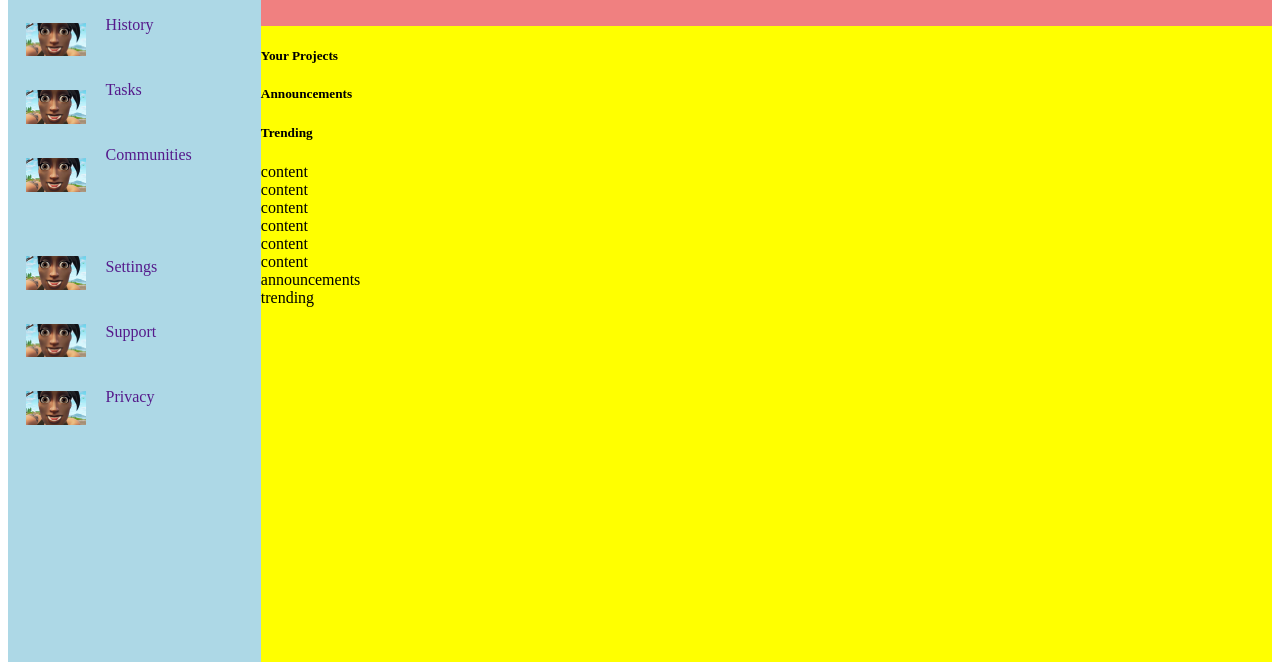
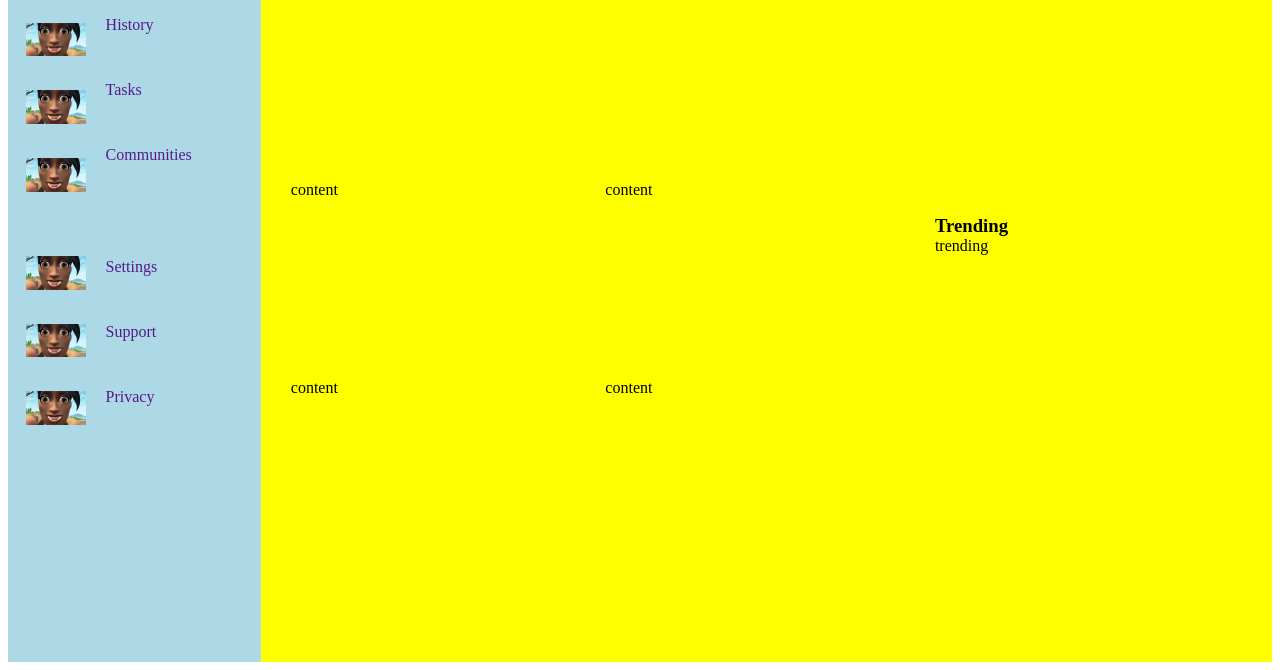
Before and after one commit to ChristianIsaacTran/admin-dashboard-TOP, a plain HTML site: page index.html in a window 1280 px wide. Shown: the part 300-970 px from the top of the page. Drawn offline with Linux system fonts and the light colour scheme.

Commit message:
Finished main content positioning.
Just need to add assets and stylings. Also
need to fix a positioning issue with the side
bar logo.

```diff
--- a/index.html
+++ b/index.html
@@ -78,20 +78,26 @@
         </div>
 
         <div class="main-content">
-            <h5>Your Projects</h5>
-            <h5>Announcements</h5>
-            <h5>Trending</h5>
-
+            <div class="left-container">
+                <h3 class="title-project">Your Projects</h3>
+                <div class="card-container">
                     <div class="card">content</div>
                     <div class="card">content</div>
                     <div class="card">content</div>
                     <div class="card">content</div>
                     <div class="card">content</div>
                     <div class="card">content</div>
+                </div>
+            </div>
 
+            <div class="right-container">
+                <h3 class="title-announce">Announcements</h3>
                 <div class="card-announcements">announcements</div>
-
+                <div class="trend-container">
+                    <h3 class="title-trend">Trending</h3>
                     <div class="card-trending">trending</div>
+                </div>
+            </div>
         </div>
 
     </div>
--- a/style/style.css
+++ b/style/style.css
@@ -2,6 +2,20 @@
 *::after,
 *::before {
     box-sizing: border-box;
+}
+
+:root {
+    --title-card-gap: 15px;
+}
+
+h1,
+h2,
+h3,
+h4,
+h5,
+h6 {
+    padding: 0;
+    margin: 0;
 }
 
 ul {
@@ -20,7 +34,7 @@ img {
 
 .webpage-container {
     display: grid;
-    grid-template-rows: 1fr 2fr;
+    grid-template-rows: 1fr 5fr;
     grid-template-columns: 1fr 4fr;
 }
 
@@ -109,7 +123,39 @@ input {
 }
 
 .main-content {
+    display: grid;
+    grid-template-columns: 2fr 1fr;
+    column-gap: 30px;
     background-color: yellow;
     grid-row: 2;
     grid-column: 2;
+    padding: 0 30px;
+    padding-bottom: 100px;
 }
+
+.main-content h3 {
+    align-self: end;
+}
+
+.left-container {
+    display: grid;
+    grid-template-rows: 1fr 5fr;
+}
+
+.card-container {
+    display: grid;
+    grid-template-columns: repeat(2, 1fr);
+    gap: 15px;
+}
+
+
+
+.right-container {
+    display: grid;
+    grid-template-rows: 1fr 2fr 1fr 2fr;
+}
+
+
+.trend-container {
+    grid-row: 3 / 5;
+}
```
Lines whose indentation alone changed are shown as unchanged.
